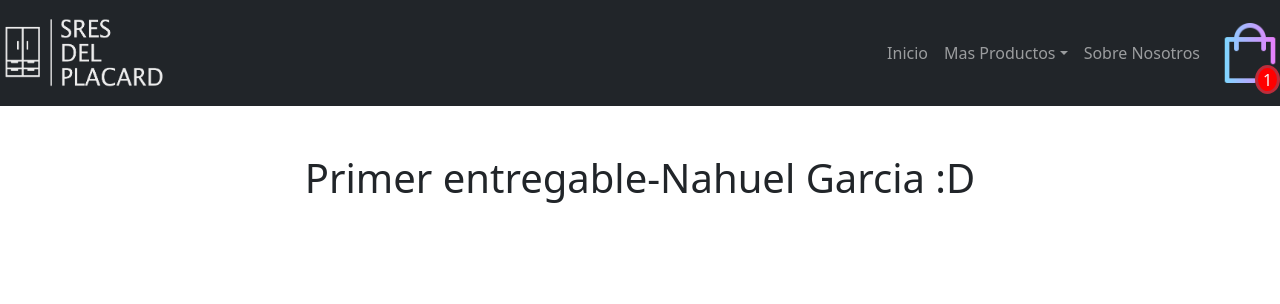
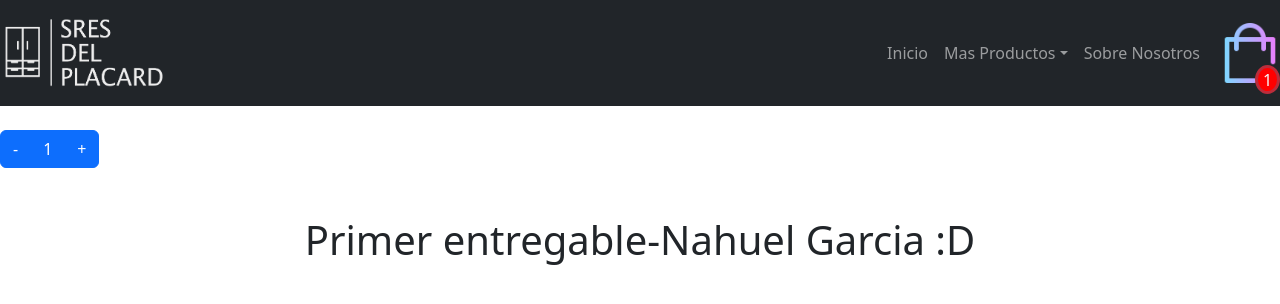
Before and after one commit to Zykrel/Proyecto-ReactJS-coderhouse, a React (Create React App) app: page / in a window 1280 px wide. Shown: the top 304 px of the page. Built offline with nearby package versions, Linux system fonts and the light colour scheme.

Commit message:
Agregado de useState

```diff
--- a/package.json
+++ b/package.json
@@ -23,12 +23,6 @@
     "predeploy" : "npm run build",
     "deploy" : "gh-pages -d build"
   },
-  "eslintConfig": {
-    "extends": [
-      "react-app",
-      "react-app/jest"
-    ]
-  },
   "browserslist": {
     "production": [
       ">0.2%",
--- a/src/App.js
+++ b/src/App.js
@@ -1,11 +1,14 @@
 import 'bootstrap/dist/css/bootstrap.min.css';
+import { ContadorPractica } from './components/Contador/ContadorPractica';
 import { ItemListContainer } from './components/itemListContainer/ItemListContainer';
 import { NavBar } from './components/NavBar/NavBar';
+
 
 function App() {
   return (
     <div>
       <NavBar />
+      <ContadorPractica/>
       <ItemListContainer greeting="Primer entregable-Nahuel Garcia :D" />
     </div>
 
--- /dev/null
+++ b/src/components/Contador/ContadorPractica.js
@@ -0,0 +1,25 @@
+import { useState } from "react";
+
+export const ContadorPractica = () =>{
+
+const [counter, setCounter] = useState(1)
+
+const sumar = () => {
+    if(counter < 30)
+    setCounter( counter + 1 )
+}
+
+const restar = () => {
+        if (counter > 1) {
+            setCounter( counter - 1 )
+        }
+    }
+
+    return(
+        <div className="btn-group mt-4" role="group" aria-label="Basic button group">
+            <button type="button" onClick={restar} className="btn btn-primary">-</button>
+            <button type="button" className="btn btn-primary">{counter}</button>
+            <button type="button" onClick={sumar} className="btn btn-primary">+</button>
+        </div>
+    )
+}
--- a/src/components/itemListContainer/ItemListContainer.js
+++ b/src/components/itemListContainer/ItemListContainer.js
@@ -1,8 +1,8 @@
-
 
 
 export const ItemListContainer = (props) =>{
     return(
         <h1 className="text-center mt-5">{props.greeting}</h1>
+
     )
 }
```
